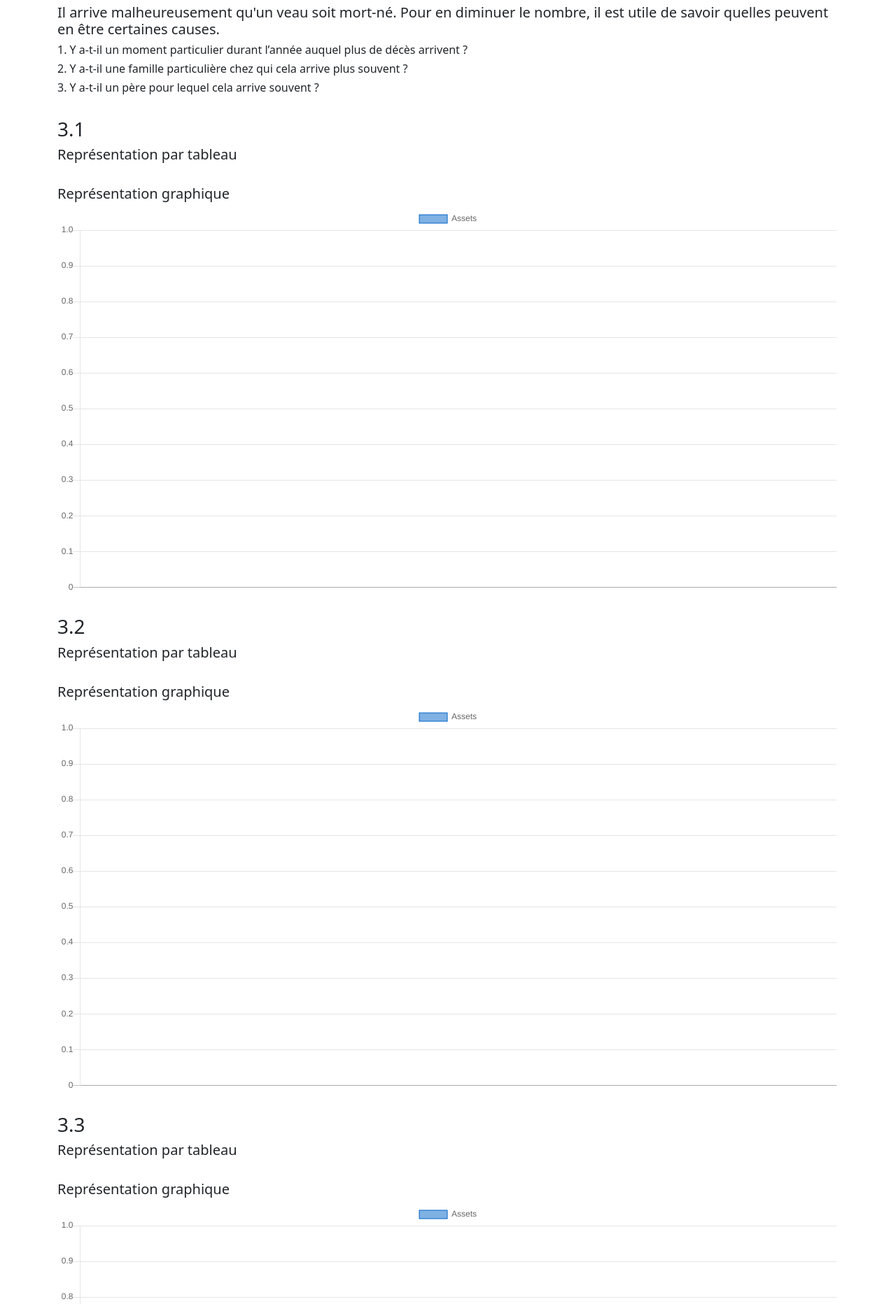
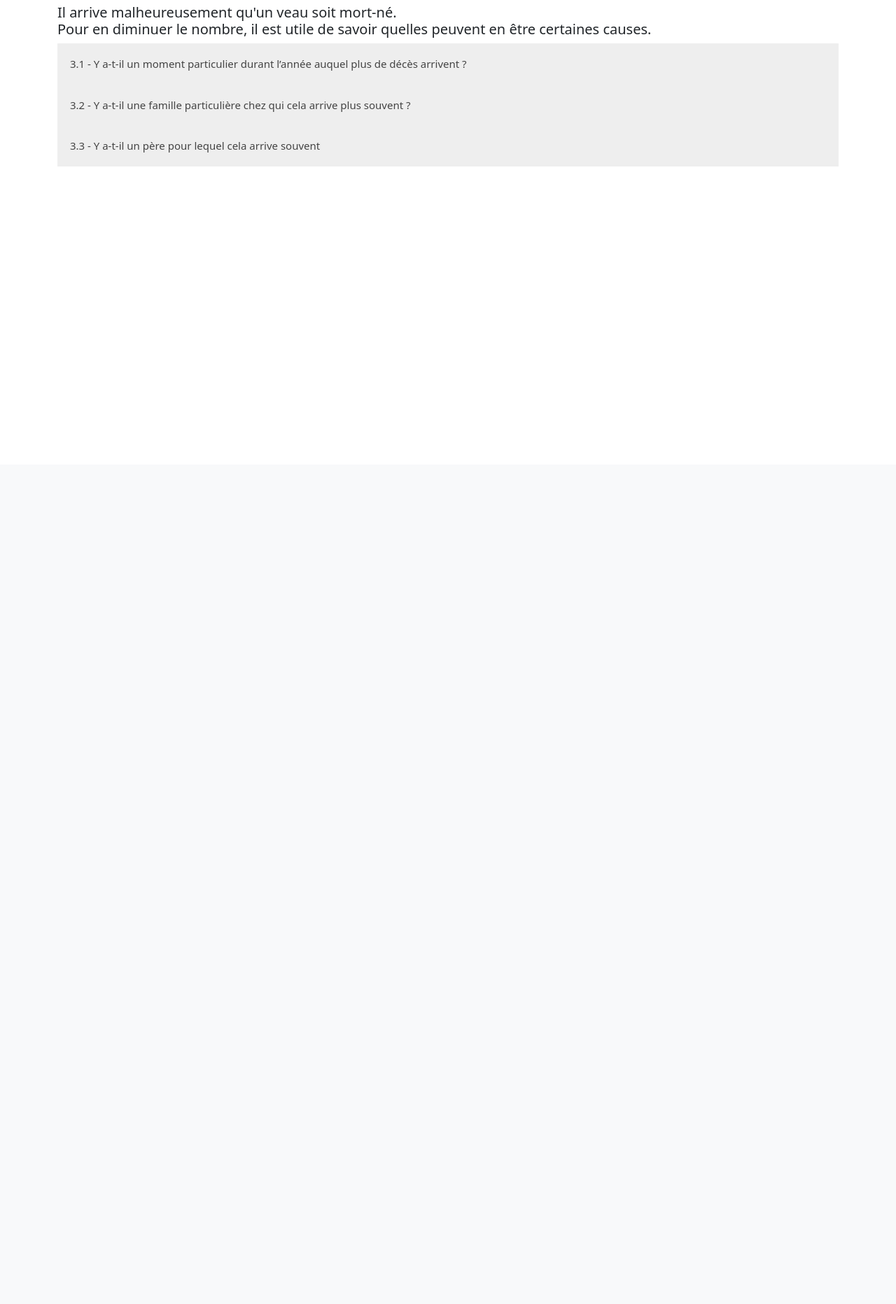
Before and after one commit to elliotverstraelen/Projet2, a Flask app: page /q3 in a window 1280 px wide. Shown: the part 136-2000 px from the top of the page at 70% size. After the commit the page ends 354 px from the top, so only its background shows below. Run offline with Flask 2, Linux system fonts and the light colour scheme; parts of the project's set-up code (start-up, migrations or seed data) failed here and were passed over.

Commit message:
modifications de la q3

```diff
--- a/Site_Web/website/static/main.css
+++ b/Site_Web/website/static/main.css
@@ -184,3 +184,31 @@ iframe {
   }
 }
 /*# sourceMappingURL=main.css.map */
+
+/* Question3 Collapsable */
+/* Style the button that is used to open and close the collapsible content */
+.collapsible {
+  background-color: #eee;
+  color: #444;
+  cursor: pointer;
+  padding: 18px;
+  width: 100%;
+  border: none;
+  text-align: left;
+  outline: none;
+  font-size: 15px;
+  transition: 0.4s
+}
+
+/* Add a background color to the button if it is clicked on (add the .active class with JS), and when you move the mouse over it (hover) */
+.active, .collapsible:hover {
+  background-color: #ccc;
+}
+
+/* Style the collapsible content. Note: hidden by default */
+.content {
+  padding: 0 18px;
+  display: none;
+  overflow: hidden;
+  background-color: #f1f1f1;
+}
--- a/Site_Web/website/templates/question3.html
+++ b/Site_Web/website/templates/question3.html
@@ -2,35 +2,56 @@
 {% block title %}Question 3{% endblock %}
 {% block content %}
 <h1>Les données</h1>
-<h5>Il arrive malheureusement qu'un veau soit mort-né. Pour en diminuer le nombre, il est utile de savoir quelles peuvent en être certaines causes.</h5>
-<h6>1. Y a-t-il un moment particulier durant l’année auquel plus de décès arrivent ?</h6>
-<h6>2. Y a-t-il une famille particulière chez qui cela arrive plus souvent ?</h6>
-<h6>3. Y a-t-il un père pour lequel cela arrive souvent ?</h6><br>
 
-<h3>3.1</h3>
+<h5>Il arrive malheureusement qu'un veau soit mort-né. <br> Pour en diminuer le nombre, il est utile de savoir quelles peuvent en être certaines causes.</h5>
+
+<button type="button" class="collapsible">3.1 - Y a-t-il un moment particulier durant l’année auquel plus de décès arrivent ?</button>
+<div class="content">
     <h5>Représentation par tableau</h5>
     <table></table><br>
     <h5>Représentation graphique</h5>
-<!--(chart ou bar plot sur l’année)-->
     <canvas id="graphique3.1" width="50" height="25" class="chartjs-render-monitor" style="display: block; width: 0px; height: 0px;"></canvas><br>
+</div>
 
+<button type="button" class="collapsible">3.2 - Y a-t-il une famille particulière chez qui cela arrive plus souvent ?</button>
+<div class="content">
     <h3>3.2</h3>
 <h5>Représentation par tableau</h5>
 <table></table><br>
 <h5>Représentation graphique</h5>
 <!--(stacked bar plot qui affiche, famille par famille, le nombre de vivants, mort-nés, et décès prématurés, en choisissant une unité de temps adéquate.)-->
 <canvas id="graphique3.2" width="50" height="25" class="chartjs-render-monitor" style="display: block; width: 0px; height: 0px;"></canvas><br>
+</div>
 
+<button type="button" class="collapsible">3.3 - Y a-t-il un père pour lequel cela arrive souvent </button>
+<div class="content">
     <h3>3.3</h3>
     <h5>Représentation par tableau</h5>
     <table></table><br>
     <h5>Représentation graphique</h5>
     <!--(stacked bar plot par père, affichant le nombre de vivants, mort-nés, et décès prématurés, en choisissant une unité de temps adéquate.)-->
     <canvas id="graphique3.3" width="50" height="25" class="chartjs-render-monitor" style="display: block; width: 0px; height: 0px;"></canvas><br>
+</div>
 
 
 
+<script>
+    //script for the collapsable items
+    var coll = document.getElementsByClassName("collapsible");
+    var i;
 
+    for (i = 0; i < coll.length; i++) {
+        coll[i].addEventListener("click", function() {
+            this.classList.toggle("active");
+            var content = this.nextElementSibling;
+            if (content.style.display === "block") {
+                content.style.display = "none";
+            } else {
+                content.style.display = "block";
+            }
+        });
+    }
+</script>
 <script>
 var ctx = document.getElementById('graphique3.1').getContext('2d');
 var chartData = {
```
Lines whose indentation alone changed are shown as unchanged.
